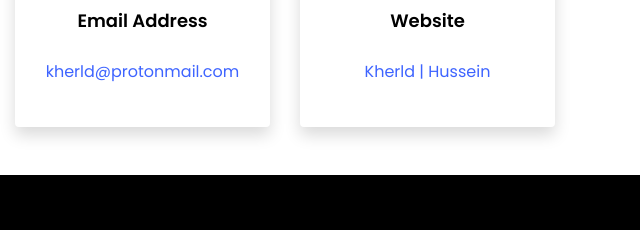
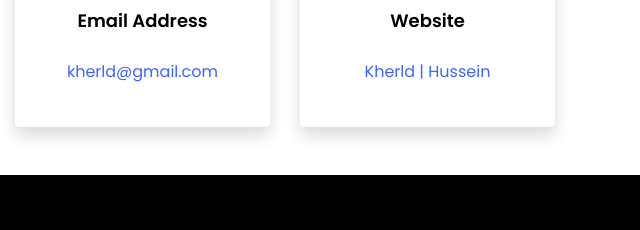
Before and after one commit to kherld-hussein/Portfolio, a plain HTML site: page index.html in a window 1280 px wide. Shown: the part 3695-3925 px from the top of the page, 640-1280 px from the left. Drawn offline with Linux system fonts and the light colour scheme; files whose address does not match are found by name.

Commit message:
Update index.html

```diff
--- a/index.html
+++ b/index.html
@@ -144,7 +144,7 @@
                   <li class="d-flex">
                     <span>Email: </span>
                     <span
-                      ><a href="mailto:kherld@protonmail.com?subject=Dev"
+                      ><a href="mailto:kherld@gmail.com?subject=Dev"
                         >kherld@gmail.com</a
                       ></span
                     >
@@ -693,8 +693,8 @@
               <div>
                 <h3 class="mb-4">Email Address</h3>
                 <p class="text-wrap">
-                  <a href="mailto:kherld@protonmail.com"
-                    >kherld@protonmail.com</a
+                  <a href="mailto:kherld@gmail.com"
+                    >kherld@gmail.com</a
                   >
                 </p>
               </div>
```
